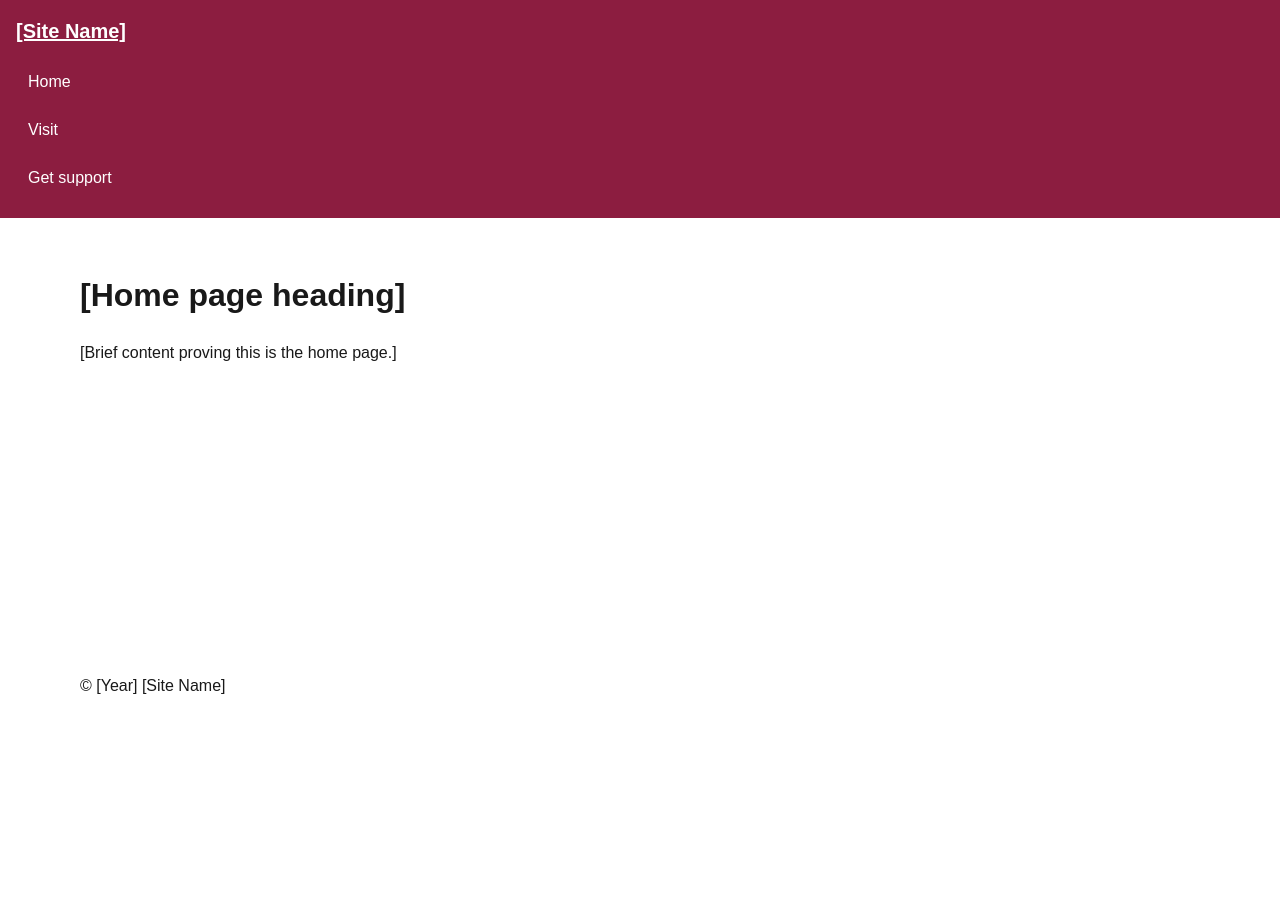
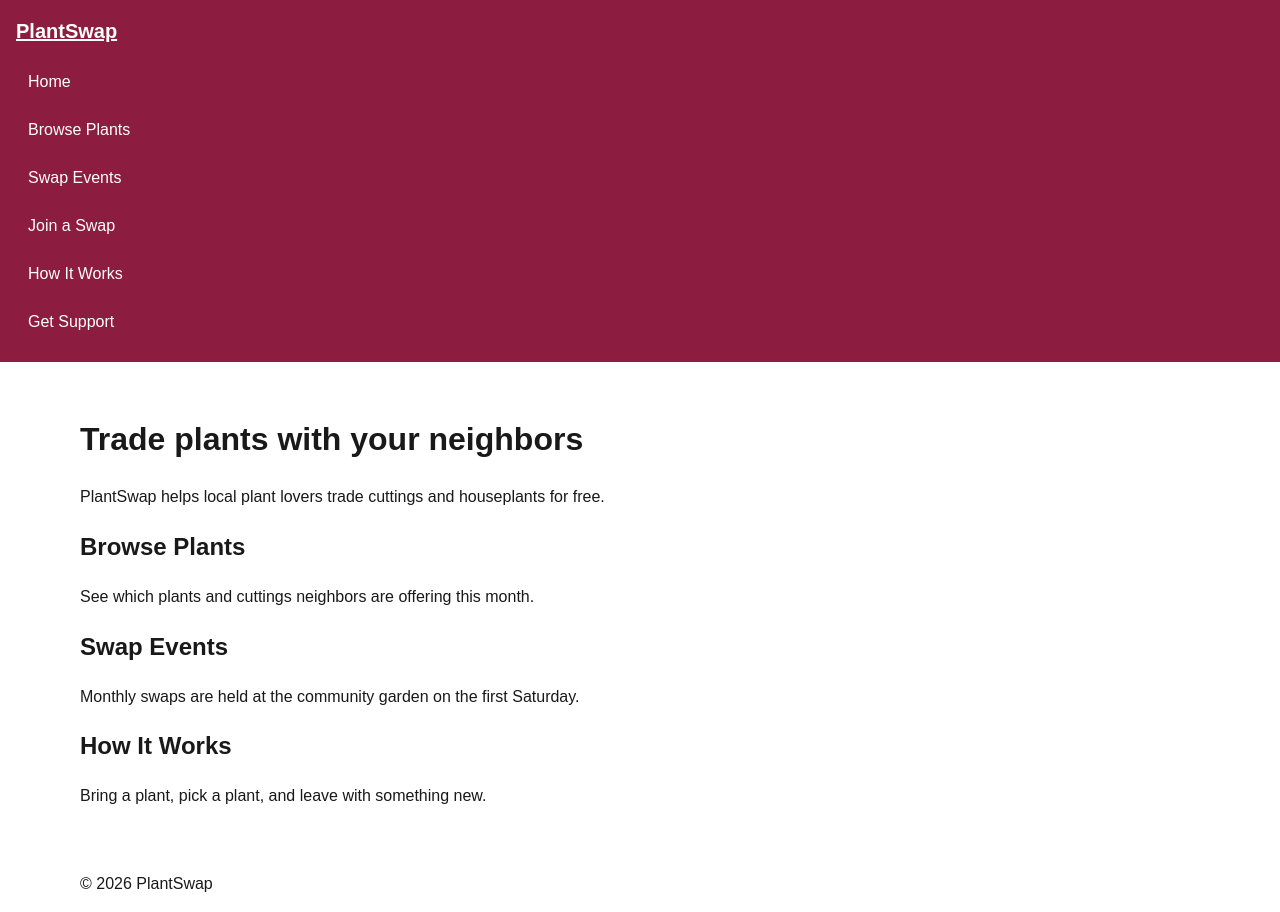
Before and after one commit to jjuare58/Deliverable5, a plain HTML site: page index.html in a window 1280 px wide. Before the commit the page ends 800 px from the top, so only its background shows below. Drawn offline with Linux system fonts and the light colour scheme.

Commit message:
Add home page content and navigation links

```diff
--- a/index.html
+++ b/index.html
@@ -1,6 +1,45 @@
 <!doctype html>
-<html lang="en"><head><meta charset="utf-8"><meta name="viewport" content="width=device-width,initial-scale=1"><title>Home | [Site Name]</title><link rel="stylesheet" href="styles.css"><script src="navigation.js" defer></script></head><body>
-<a class="skip-link" href="#main">Skip to main content</a>
-<header class="site-header"><a class="brand" href="index.html">[Site Name]</a><nav aria-label="Primary navigation"><button class="menu-button" type="button" aria-controls="primary-nav" aria-expanded="false" hidden>Menu</button><ul class="nav-list" id="primary-nav"><li><a href="index.html" aria-current="page">Home</a></li><li><a href="visit.html">Visit</a></li><li><a href="support.html">Get support</a></li><!-- TODO: add 2-4 purposeful destinations. --></ul></nav></header>
-<main id="main"><h1>[Home page heading]</h1><p>[Brief content proving this is the home page.]</p></main><footer><p>&copy; [Year] [Site Name]</p></footer>
-</body></html>
+<html lang="en">
+
+<head>
+    <meta charset="utf-8">
+    <meta name="viewport" content="width=device-width,initial-scale=1">
+    <title>Home | PlantSwap </title>
+    <link rel="stylesheet" href="styles.css">
+    <script src="navigation.js" defer></script>
+</head>
+
+<body>
+    <a class="skip-link" href="#main">Skip to main content</a>
+    <header class="site-header"><a class="brand" href="index.html">PlantSwap</a>
+        <nav aria-label="Primary navigation"><button class="menu-button" type="button" aria-controls="primary-nav"
+                aria-expanded="false" hidden>Menu</button>
+            <ul class="nav-list" id="primary-nav">
+                <li><a href="index.html" aria-current="page">Home</a></li>
+                <li><a href="index.html#browse">Browse Plants</a></li>
+                <li><a href="index.html#events">Swap Events</a></li>
+                <li><a href="visit.html">Join a Swap</a></li>
+                <li><a href="index.html#how">How It Works</a></li>
+                <li><a href="support.html">Get Support</a></li>
+            </ul>
+        </nav>
+    </header>
+    <main id="main">
+        <h1>Trade plants with your neighbors</h1>
+        <p>PlantSwap helps local plant lovers trade cuttings and houseplants for free.</p>
+
+        <h2 id="browse">Browse Plants</h2>
+        <p>See which plants and cuttings neighbors are offering this month.</p>
+
+        <h2 id="events">Swap Events</h2>
+        <p>Monthly swaps are held at the community garden on the first Saturday.</p>
+
+        <h2 id="how">How It Works</h2>
+        <p>Bring a plant, pick a plant, and leave with something new.</p>
+    </main>
+    <footer>
+        <p>&copy; 2026 PlantSwap</p>
+    </footer>
+</body>
+
+</html>
```
